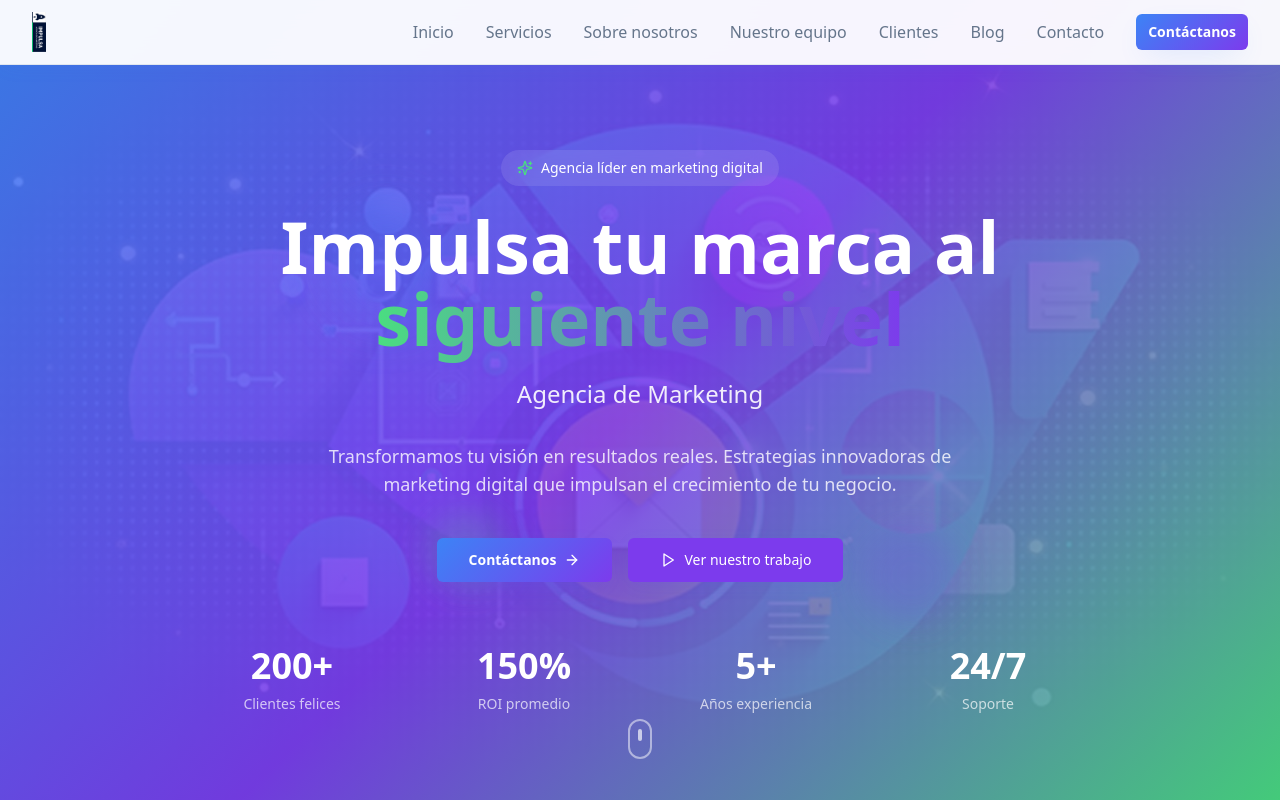
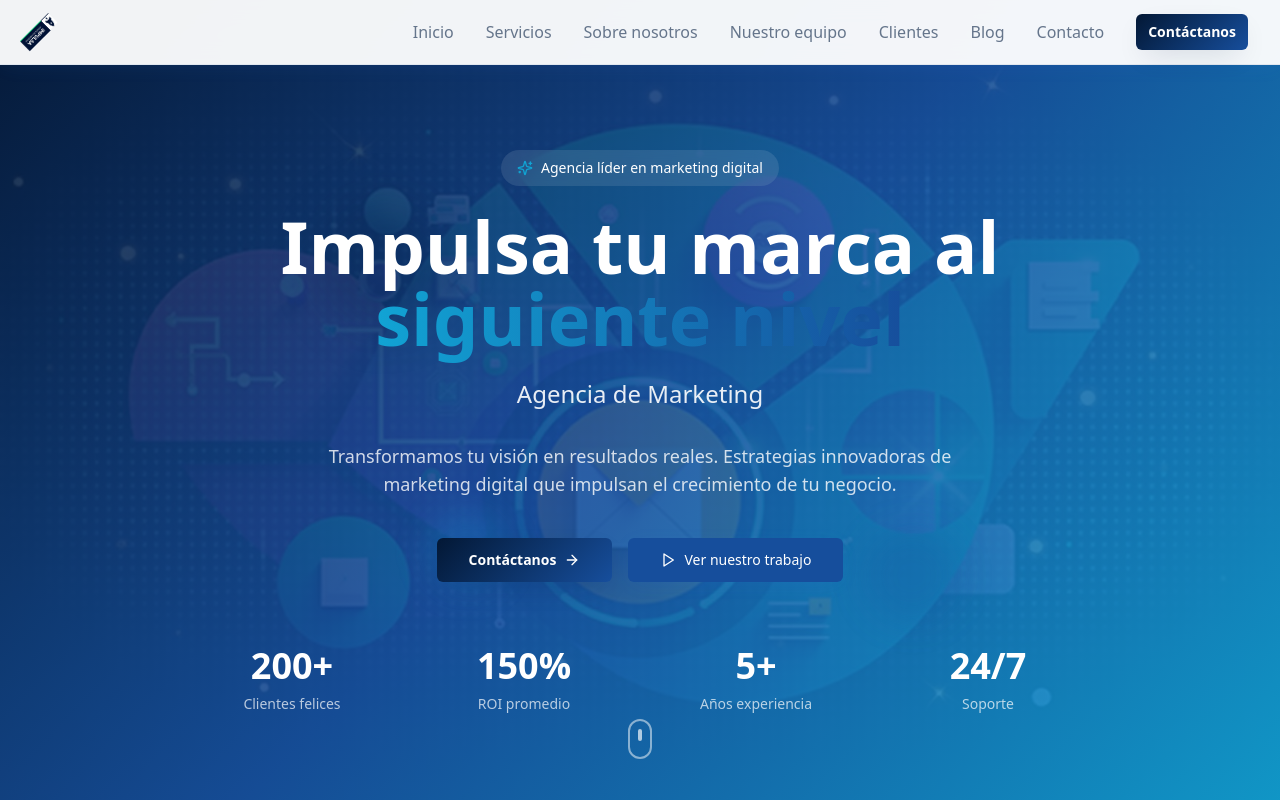
Before and after one commit to uzuma-dev/impulsa-digital, a React (Vite) app: page / in a window 1280 px wide. Shown: the top 800 px of the page. Built offline with nearby package versions, Linux system fonts and the light colour scheme.

Commit message:
Refactor: Update logo and colors
Update logo rotation and apply new color scheme based on the provided blue hue (#021335) across the page.

```diff
--- a/src/components/Footer.tsx
+++ b/src/components/Footer.tsx
@@ -48,7 +48,7 @@ const Footer = () => {
                 <img
                   src="/lovable-uploads/7974806e-6a99-4214-9382-9af56d629877.png"
                   alt="Impulsa Logo"
-                  className="h-8 w-auto"
+                  className="h-8 w-auto transform rotate-45"
                 />
               </div>
 
--- a/src/components/Navbar.tsx
+++ b/src/components/Navbar.tsx
@@ -24,7 +24,7 @@ const Navbar = () => {
             <img
               src="/lovable-uploads/7974806e-6a99-4214-9382-9af56d629877.png"
               alt="Impulsa Logo"
-              className="h-10 w-auto"
+              className="h-10 w-auto transform rotate-45"
             />
           </div>
 
--- a/src/index.css
+++ b/src/index.css
@@ -15,23 +15,23 @@
     --popover: 0 0% 100%;
     --popover-foreground: 215 28% 17%;
 
-    /* Primary - Innovation Blue */
-    --primary: 217 91% 60%;
+    /* Primary - Deep Blue (from logo #021335) */
+    --primary: 215 89% 11%;
     --primary-foreground: 0 0% 100%;
-    --primary-light: 217 91% 70%;
-    --primary-dark: 217 91% 50%;
+    --primary-light: 215 89% 21%;
+    --primary-dark: 215 89% 6%;
 
-    /* Secondary - Tech Purple */
-    --secondary: 262 83% 58%;
+    /* Secondary - Lighter Blue variation */
+    --secondary: 215 75% 35%;
     --secondary-foreground: 0 0% 100%;
-    --secondary-light: 262 83% 68%;
-    --secondary-dark: 262 83% 48%;
+    --secondary-light: 215 75% 45%;
+    --secondary-dark: 215 75% 25%;
 
-    /* Accent - Trust Green */
-    --accent: 142 69% 58%;
+    /* Accent - Complementary Blue */
+    --accent: 195 85% 45%;
     --accent-foreground: 0 0% 100%;
-    --accent-light: 142 69% 68%;
-    --accent-dark: 142 69% 48%;
+    --accent-light: 195 85% 55%;
+    --accent-dark: 195 85% 35%;
 
     /* Neutral tones */
     --muted: 210 40% 96%;
@@ -87,20 +87,20 @@
     --popover: 215 28% 15%;
     --popover-foreground: 0 0% 95%;
 
-    --primary: 217 91% 60%;
+    --primary: 215 89% 11%;
     --primary-foreground: 0 0% 100%;
-    --primary-light: 217 91% 70%;
-    --primary-dark: 217 91% 50%;
+    --primary-light: 215 89% 21%;
+    --primary-dark: 215 89% 6%;
 
-    --secondary: 262 83% 58%;
+    --secondary: 215 75% 35%;
     --secondary-foreground: 0 0% 100%;
-    --secondary-light: 262 83% 68%;
-    --secondary-dark: 262 83% 48%;
+    --secondary-light: 215 75% 45%;
+    --secondary-dark: 215 75% 25%;
 
-    --accent: 142 69% 58%;
+    --accent: 195 85% 45%;
     --accent-foreground: 0 0% 100%;
-    --accent-light: 142 69% 68%;
-    --accent-dark: 142 69% 48%;
+    --accent-light: 195 85% 55%;
+    --accent-dark: 195 85% 35%;
 
     --muted: 215 28% 20%;
     --muted-foreground: 215 20% 65%;
```
